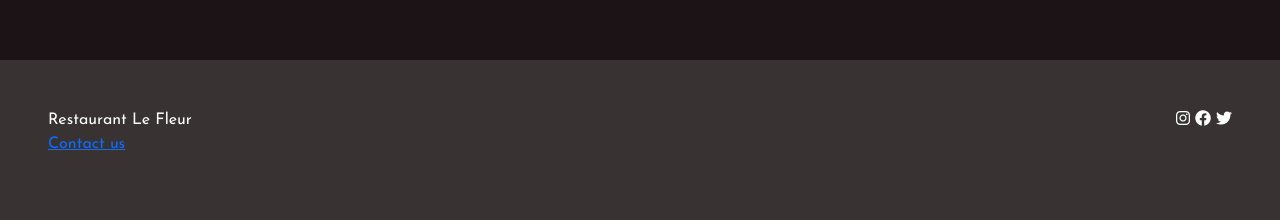
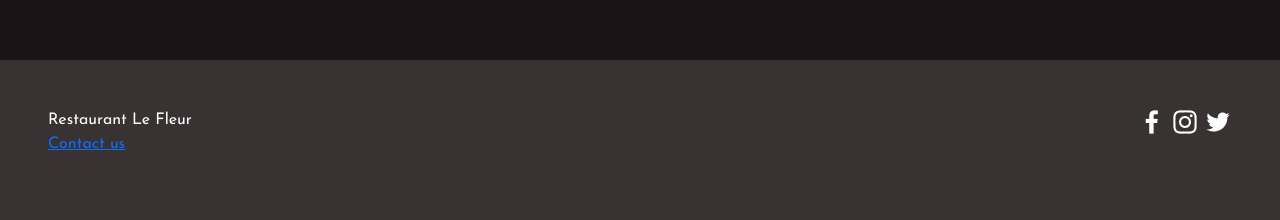
Before and after one commit to jossansik/Portfolio-project4-restaurant-booking, a Django app: page /about/ in a window 1280 px wide. Shown: the part 580-800 px from the top of the page. Run offline with Django 3.2, Linux system fonts and the light colour scheme; some libraries are stand-ins or nearby versions.

Commit message:
Replace font awesome stylesheet link with images

```diff
--- a/templates/base.html
+++ b/templates/base.html
@@ -6,7 +6,6 @@
 <head>
     <title>Restaurant Le Fleur</title>
     <meta name="viewport" content="width=device-width, initial-scale=1" />
-    <link async rel="stylesheet" href="https://cdnjs.cloudflare.com/ajax/libs/font-awesome/6.1.1/css/all.min.css">
     {% load django_bootstrap5 %}
     {% bootstrap_css %}
     {% bootstrap_javascript %}
@@ -66,9 +65,9 @@
             </div>
             <div class="col text-end">
                 <div class="p-5">
-                    <i class="fab fa-instagram"></i>
-                    <i class="fab fa-facebook"></i>
-                    <i class="fab fa-twitter"></i>
+                    <img width="auto" height="auto" src="{% static 'images/facebook_icon.webp' %}" alt="fb">
+                    <img width="auto" height="auto" src="{% static 'images/instagram_icon.webp' %}" alt="insta">
+                    <img width="auto" height="auto" src="{% static 'images/twitter_icon.webp' %}" alt="twtr">
                 </div>
             </div>
         </div>
```
Also changed, not shown: static/images/facebook_icon.webp (added), static/images/instagram_icon.webp (added), static/images/twitter_icon.webp (added).
